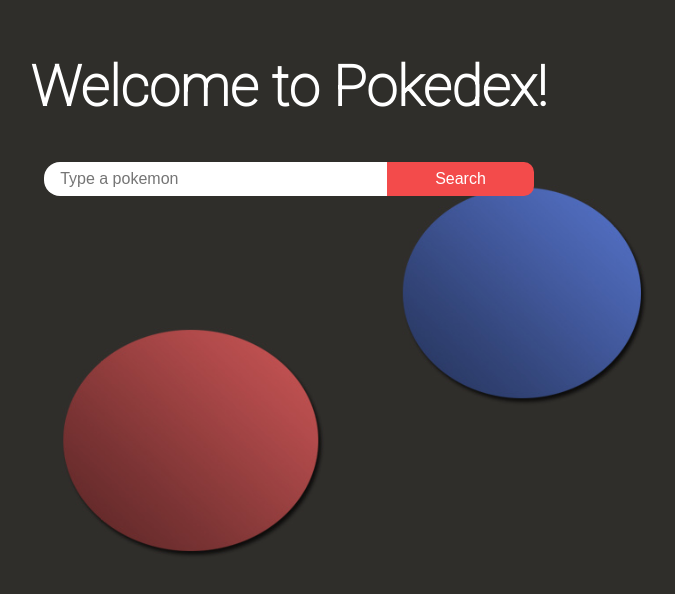
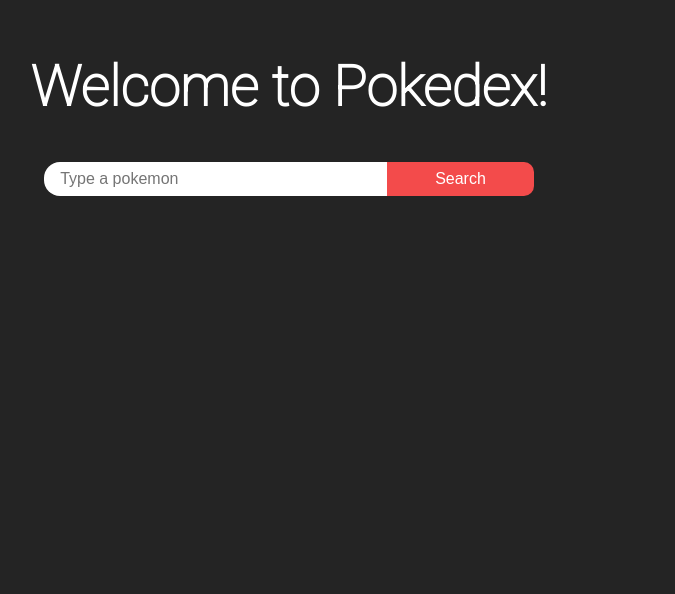
Before and after one commit to thalesfgalvao/React_Pokedex, a React (Create React App) app: page / in a window 1280 px wide. Shown: the top 594 px of the page, without its empty margins (351-1026 px from the left). Built offline with nearby package versions, Linux system fonts and the light colour scheme.

Commit message:
Fix:change background

```diff
--- a/src/App.css
+++ b/src/App.css
@@ -16,7 +16,7 @@
 }
 
 .App-header {
-  background-image: url('./Assets/background.jpg');
+  background-color: #242424;
   min-height: 100vh;
   display: flex;
   flex-direction: column;
```
